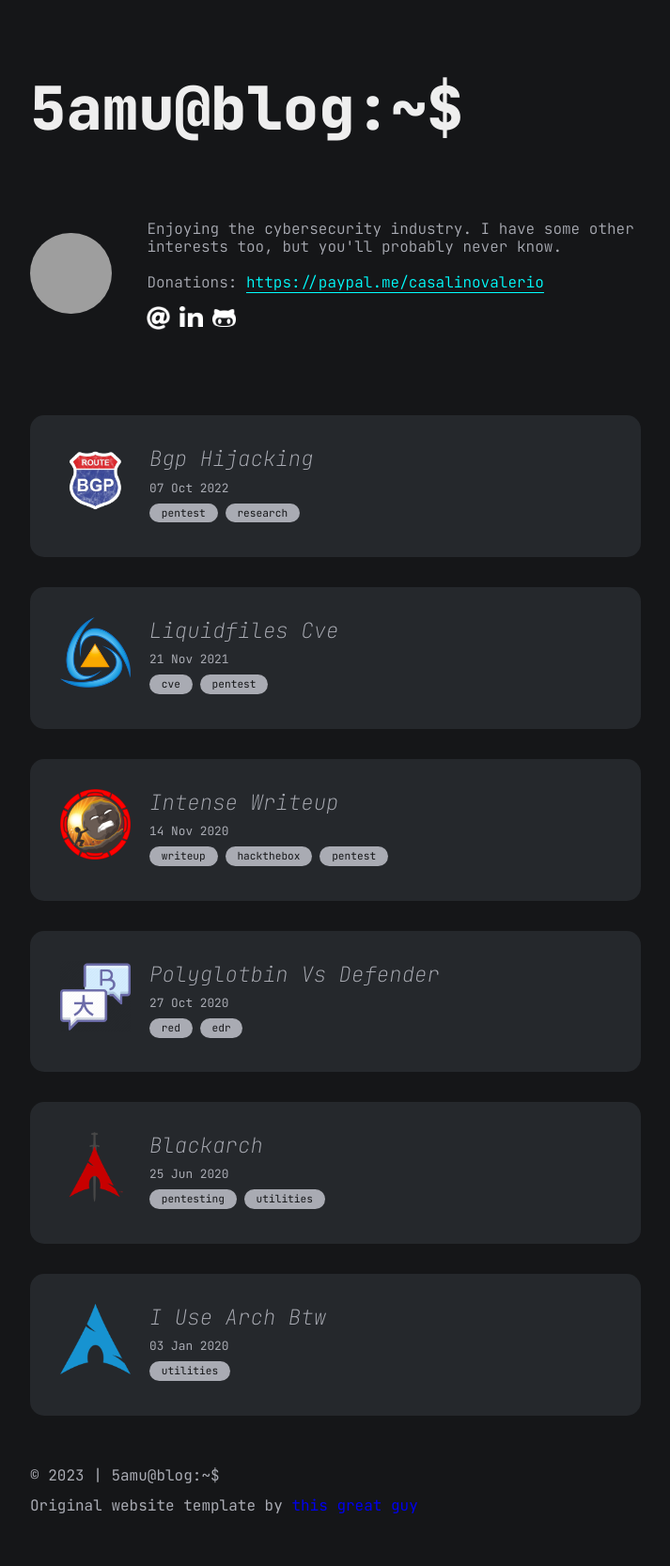
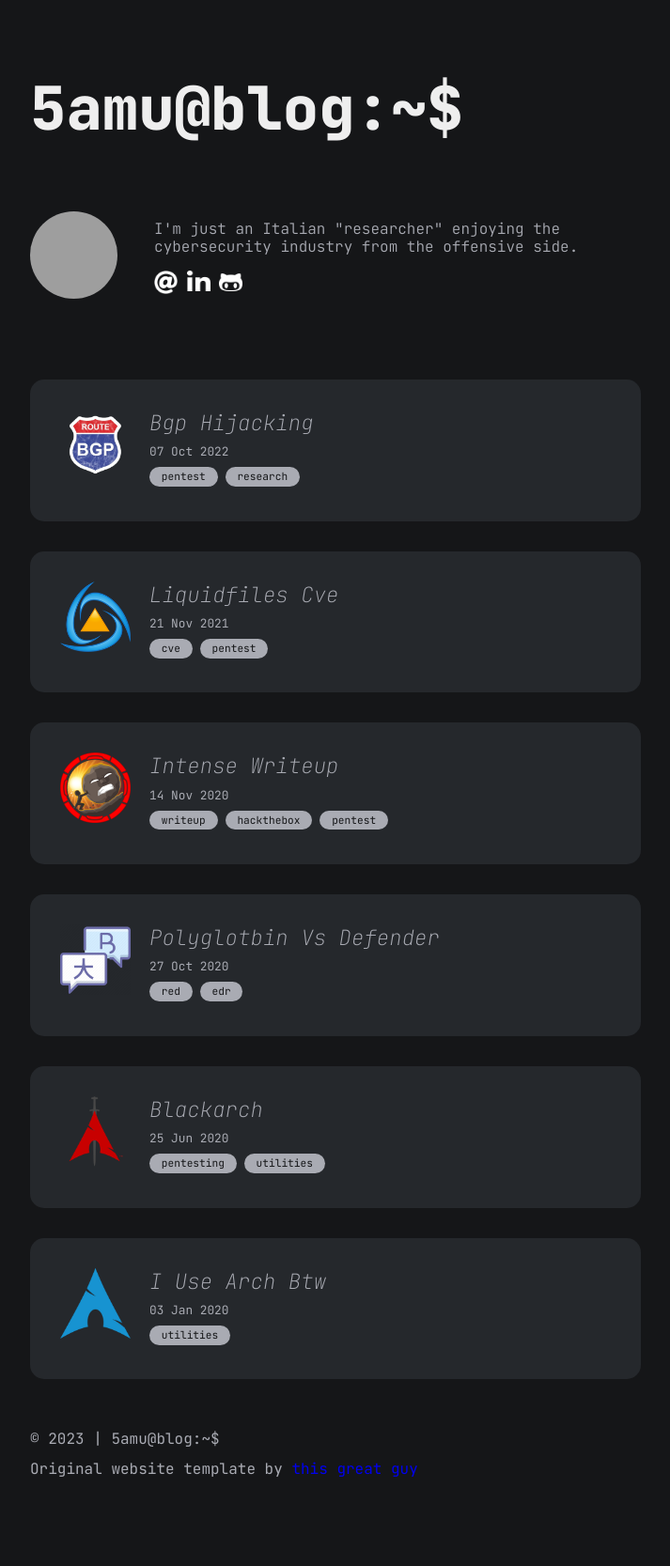
Before and after one commit to 5amu/5amu.github.io, a Jekyll site: the page built from index.md, in a window 1280 px wide. Shown: the whole page at 94% size, without its empty margins (283-996 px from the left). Built offline with Jekyll 4.4.1, drawn with Linux system fonts in a browser that asks for light colours; after the commit the page ends 1628 px from its top, so only the background shows below that; grey boxes are pictures that could not be loaded.

Commit message:
remove donations: cringe

```diff
--- a/_data/author.yml
+++ b/_data/author.yml
@@ -3,11 +3,7 @@ dp: https://avatars.githubusercontent.com/u/39925709?v=4
 description: |
   <br/>
   <p>
-    Enjoying the cybersecurity industry. I have some other interests too, but you'll probably never know.
-  </p>
-  <br/>
-  <p>
-    Donations: <a href="https://paypal.me/casalinovalerio" target="_blank">https://paypal.me/casalinovalerio</a>
+    I'm just an Italian "researcher" enjoying the cybersecurity industry from the offensive side.
   </p>
 
 email: casalinovalerio.cv@gmail.com
```
